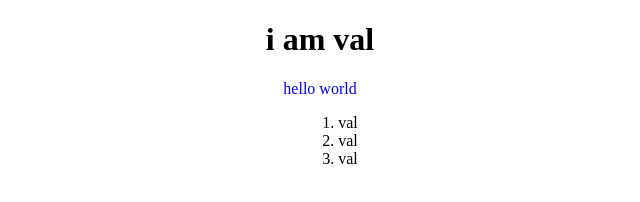
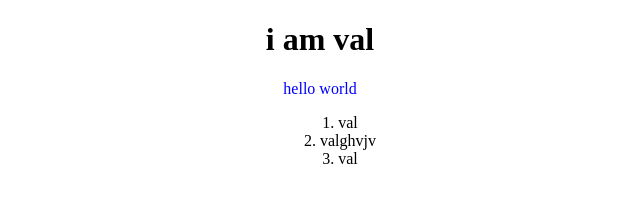
Before and after one commit to valenquin/valenquin.github.io, a plain HTML site: page index.html in a window 1280 px wide. Shown: the full height of the page, 320-960 px from the left. Drawn offline with Linux system fonts and the light colour scheme.

Commit message:
Breaking page

```diff
--- a/index.html
+++ b/index.html
@@ -9,7 +9,7 @@
 <p> hello world </p>
 <ol class="list">
     <li> val </li>
-    <li> val </li>
+    <li> valghvjv </li>
     <li> val </li>
 </ol>
 </body>
```
